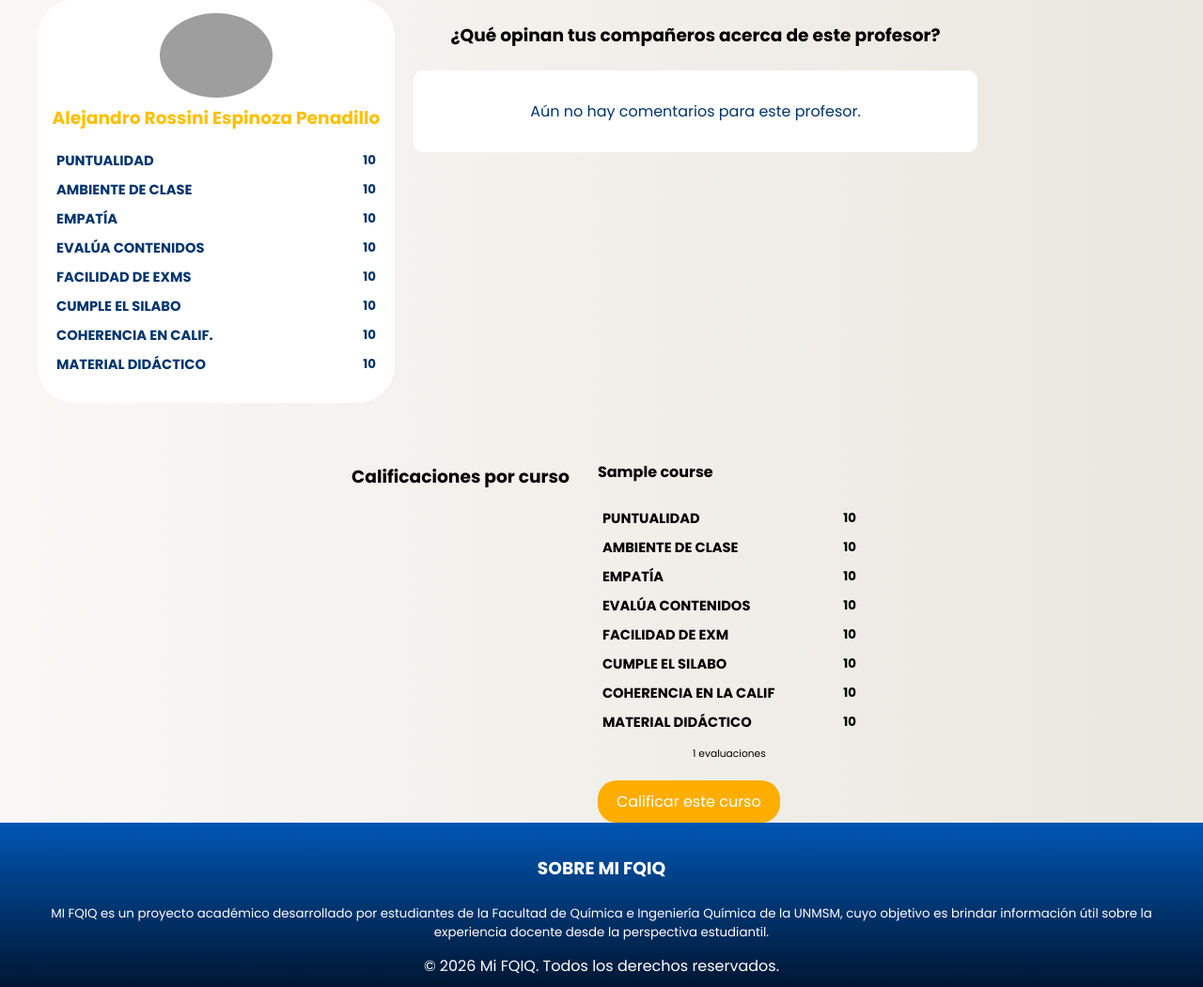
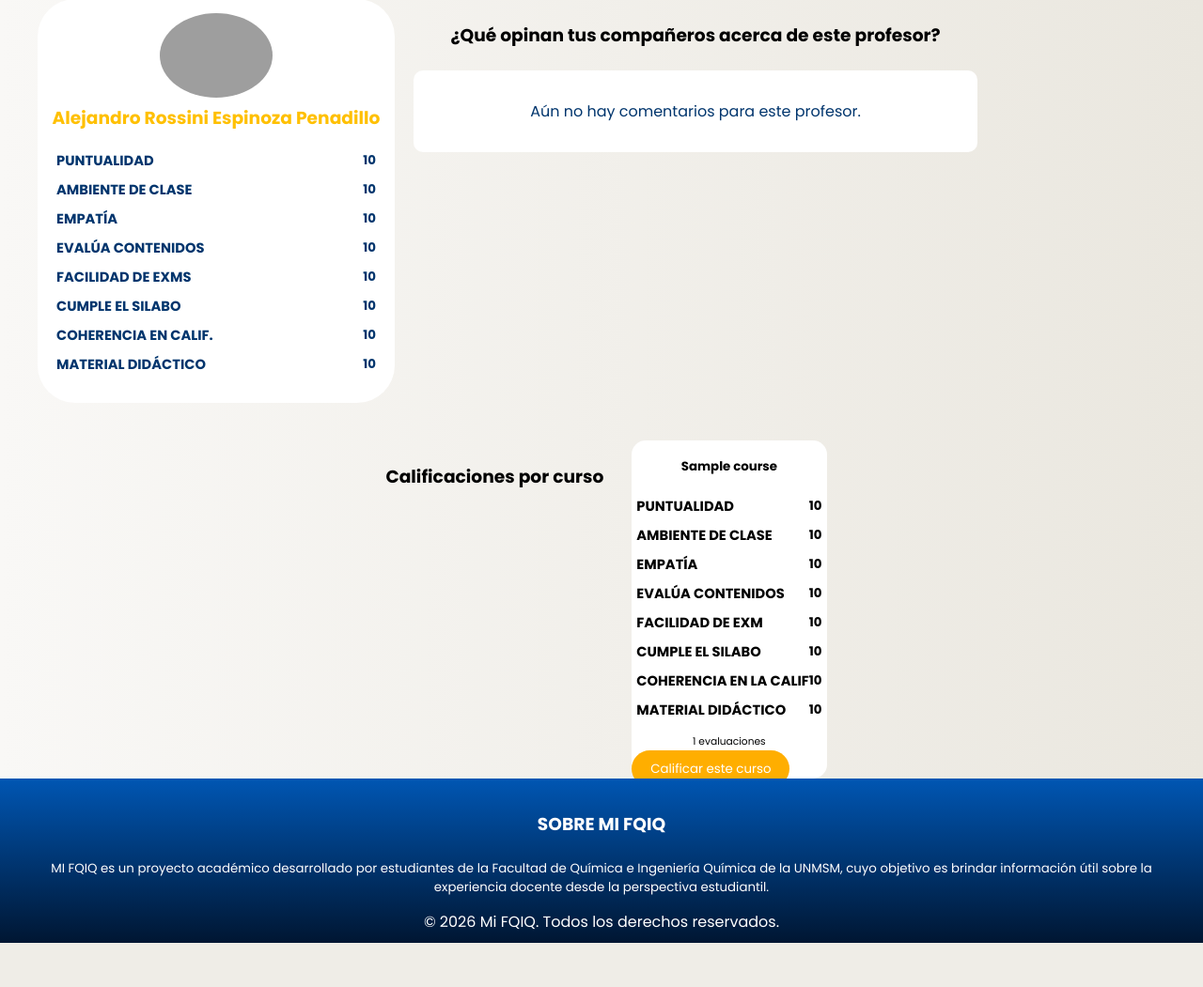
Before and after one commit to SantiagoRamEs/MiFQIQ-dev, a Django app: template professors_fqiq/templates/profile_professor.html in a window 1280 px wide. Shown: the part 119-1170 px from the top of the page at 94% size. After the commit the page ends 1123 px from the top, so only its background shows below. Run offline with Django 5.2, Linux system fonts and the light colour scheme; a user stored in the database is signed in; data comes from the database, SQL or seed files in the repository; tables that the repository leaves empty hold one stand-in row (values such as "Sample post"); the template is opened without the code that fills it: values that come from a table or form of the project are taken from there, most other values are stand-ins (such as "Sample title", 1, 10 or a date in 2020); some web fonts are replaced; grey boxes are pictures that could not be loaded.

Commit message:
Update profile_professor.css

```diff
--- a/static/css/profile_professor.css
+++ b/static/css/profile_professor.css
@@ -43,7 +43,6 @@
 /* SECCIÓN CURSOS */
 
 .courses-section {
-  flex-basis: 100%;
   display: flex;
   flex-wrap: wrap;
   gap: 20px;
@@ -51,8 +50,13 @@
 }
 
 .course-card {
-  width: 280px;
+  background-color: white;
+  max-width: 300px;
   border-radius: 15px;
+  font-size: 10pt;
+}
+h4 {
+  text-align: center;
 }
 
 /* PROFESOR */
@@ -113,7 +117,6 @@
   background-color: #ffae00;
   padding: 10px 20px;
   border-radius: 20px;
-  display: inline-block;
   margin-top: 10px;
 }
 
@@ -128,7 +131,7 @@
   border-radius: 20px;
   color: white;
   text-decoration: none;
-  display: inline-block;
+  text-align: center;
   margin-top: 10px;
 }
 
```
